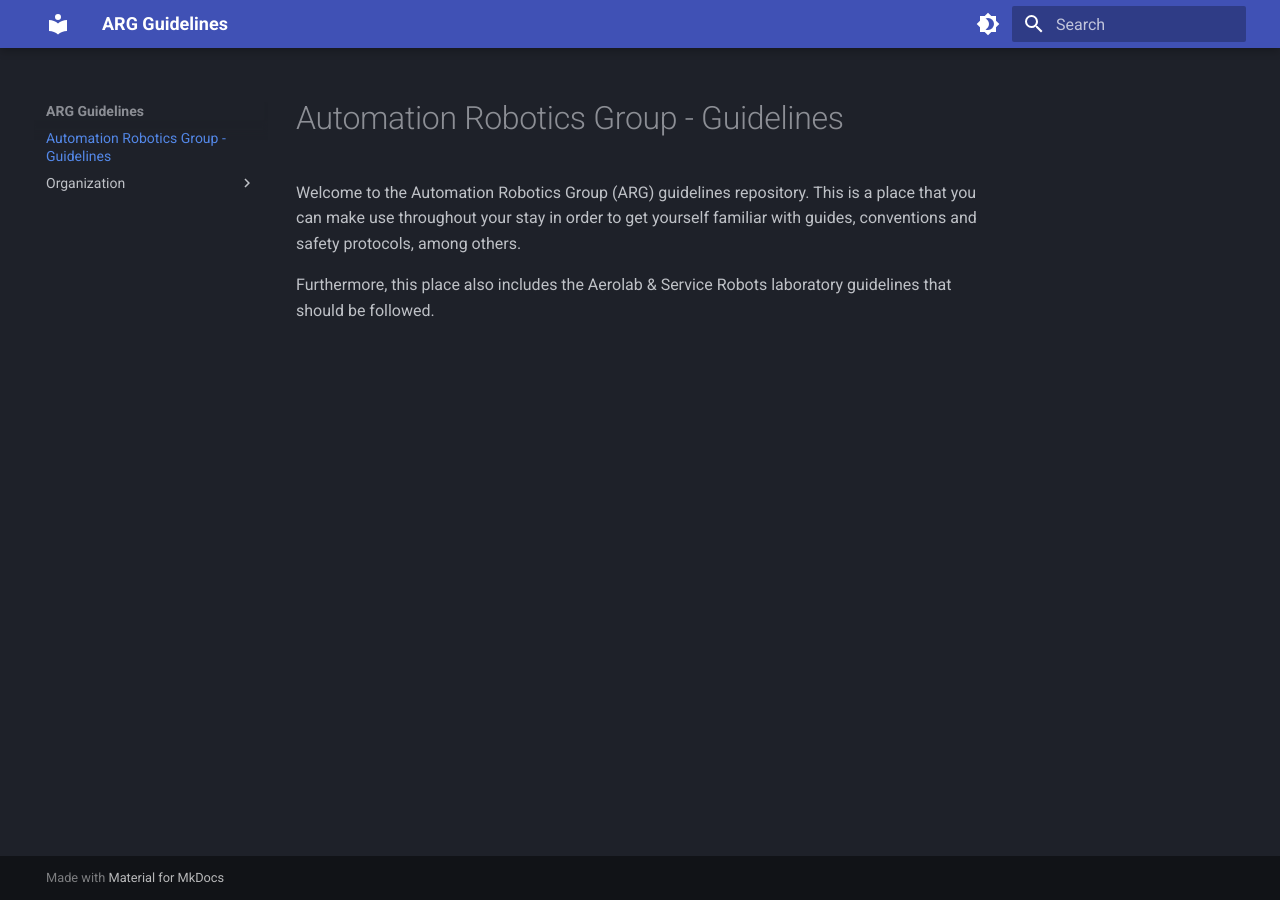
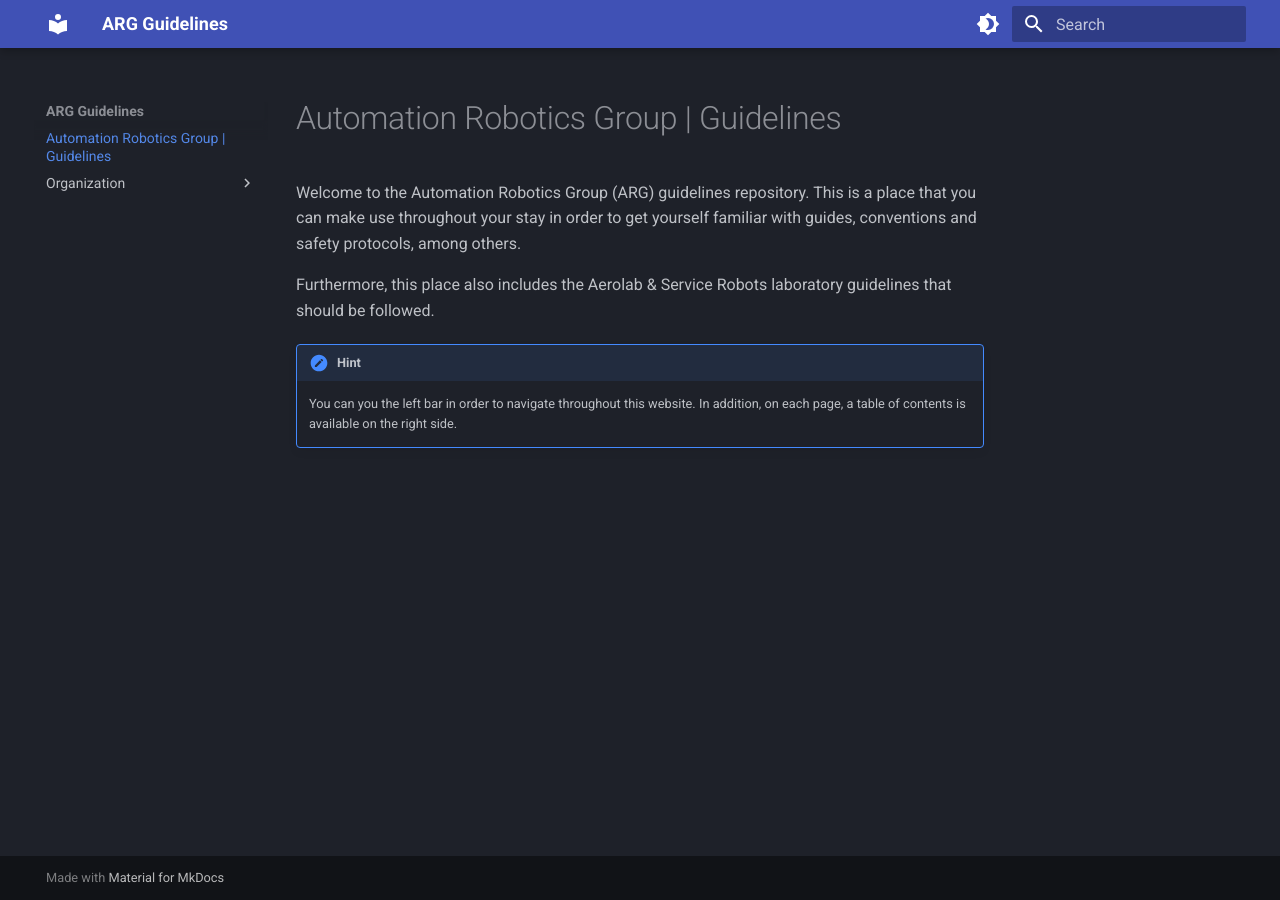
Before and after one commit to snt-arg/Guidelines, an MkDocs documentation site: the page built from docs/index.md, in a window 1280 px wide. Built offline with MkDocs 1.6.1 and Material for MkDocs 9.7.7, drawn with Linux system fonts in a browser that asks for light colours.

Commit message:
feat: add a some hint on the website navigation

```diff
--- a/docs/index.md
+++ b/docs/index.md
@@ -1,7 +1,12 @@
-# Automation Robotics Group - Guidelines
+# Automation Robotics Group | Guidelines
 
 Welcome to the Automation Robotics Group (ARG) guidelines repository.
 This is a place that you can make use throughout your stay in order to get yourself
 familiar with guides, conventions and safety protocols, among others.
 
 Furthermore, this place also includes the Aerolab & Service Robots laboratory guidelines that should be followed.
+
+!!! hint
+
+    You can you the left bar in order to navigate throughout this website. In
+    addition, on each page, a table of contents is available on the right side.
```
